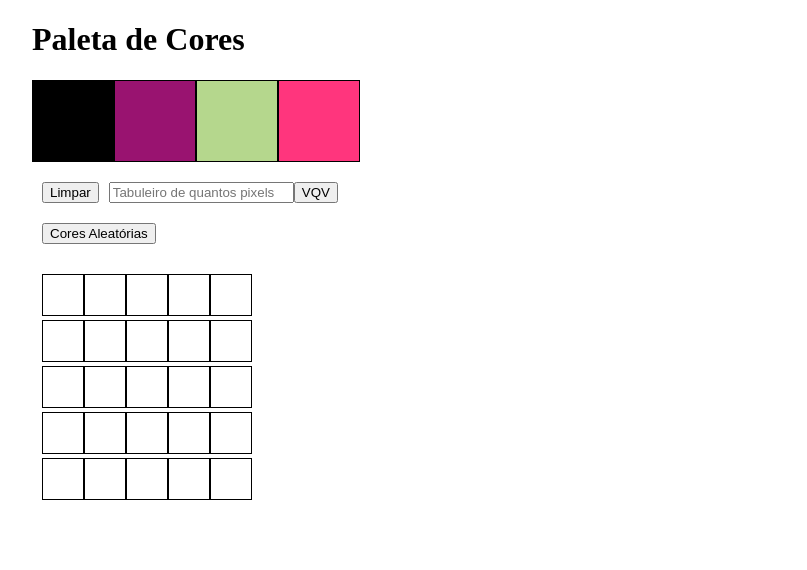
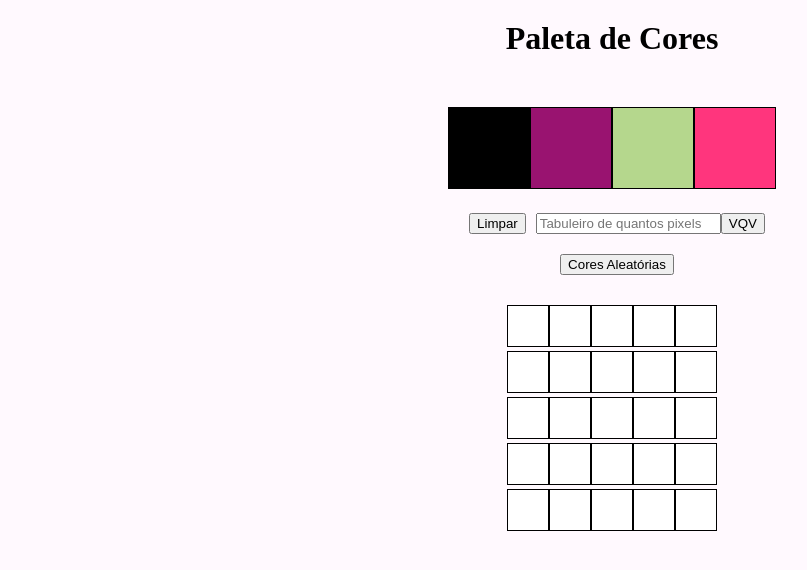
Before and after one commit to renanvamo/Pixels-Art-Trybe-Fundamentals-, a plain HTML site: page index.html in a window 1280 px wide. Shown: the whole page, without its empty margins (28-835 px from the left). Drawn offline with Linux system fonts and the light colour scheme.

Commit message:
Update style.css

```diff
--- a/style.css
+++ b/style.css
@@ -1,5 +1,8 @@
 body {
-  margin-left: 60px;
+  text-align: center;
+  background-color: rgb(255, 249, 254);
+  margin: 0px;
+  padding: 0px;
 }
 
 .color {
@@ -23,5 +26,19 @@ body {
 
 #pixel-board {
   margin-top: 30px;
-  margin-left: 10px;
 }
+
+#color-palette {
+  display: inline-block;
+  margin-top: 30px;
+}
+
+header {
+  background-color: rgb(57, 0, 59);
+  color: rgb(255, 255, 255);
+}
+
+#title {
+  padding: 20px;
+  margin: 0;
+}
```
